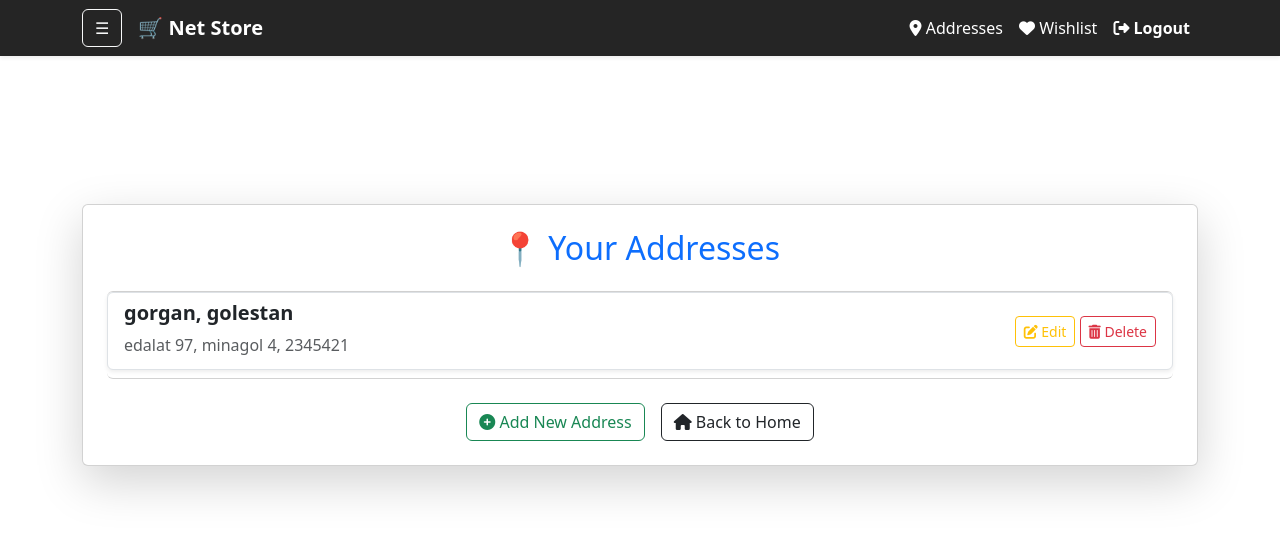
After one commit to aryanpuransanaye/net-store, a Django app: page /customers/address-list/ in a window 1280 px wide. The commit adds this page. Shown: the top 534 px of the page. Run offline with Django 5.2, Linux system fonts and the light colour scheme; a user stored in the database is signed in; data comes from the database, SQL or seed files in the repository; both versions use the stored data as it was after the commit.

Commit message:
Refactor address management URLs and templates for improved clarity and functionality

```diff
--- /dev/null
+++ b/customers/templates/customers/address_list.html
@@ -0,0 +1,43 @@
+{% extends "base.html" %}
+
+{% block content %}
+<div class="container mt-5">
+    <div class="card shadow-lg p-4">
+        <h2 class="text-center text-primary mb-4">📍 Your Addresses</h2>
+
+        {% if addresses %}
+            <div class="list-group">
+                {% for address in addresses %}
+                    <div class="list-group-item d-flex justify-content-between align-items-center shadow-sm rounded mb-2">
+                        <div>
+                            <h5 class="fw-bold">{{ address.city }}, {{ address.state }}</h5>
+                            <p class="mb-1 text-muted">{{ address.street }}, {{ address.postal_code }}</p>
+                        </div>
+                        <div>
+                            <a href="{% url 'customers:edit-address' address.id %}" class="btn btn-outline-warning btn-sm mr-2">
+                                <i class="fas fa-edit"></i> Edit
+                            </a>
+                            <a href="{% url 'customers:delete-address' address.id %}" class="btn btn-outline-danger btn-sm">
+                                <i class="fas fa-trash-alt"></i> Delete
+                            </a>
+                        </div>
+                    </div>
+                {% endfor %}
+            </div>
+        {% else %}
+            <div class="alert alert-info text-center mt-3">
+                <i class="fas fa-info-circle"></i> You have no saved addresses yet. Please add one.
+            </div>
+        {% endif %}
+
+        <div class="d-flex justify-content-center gap-3 mt-4">
+            <a href="{% url 'customers:address-create' %}" class="btn btn-outline-success">
+                <i class="fas fa-plus-circle"></i> Add New Address
+            </a>
+            <a href="{% url 'products:home' %}" class="btn btn-outline-dark">
+                <i class="fas fa-home"></i> Back to Home
+            </a>
+        </div>
+    </div>
+</div>
+{% endblock %}
--- a/customers/urls.py
+++ b/customers/urls.py
@@ -4,7 +4,7 @@ from .views import address_list, address_create, edit_address, delete_address, w
 app_name = 'customers'
 
 urlpatterns = [
-    path('address-forms/', address_list, name='address-forms'),
+    path('address-list/', address_list, name='address-list'),
     path('address-create/', address_create, name='address-create'),
     path('edit-address/<int:address_id>/', edit_address, name='edit-address'),
     path('delete-address/<int:address_id>/', delete_address, name='delete-address'),
--- a/customers/views.py
+++ b/customers/views.py
@@ -8,7 +8,7 @@ from products.models import Product
 def address_list(request):
     customer = request.user.customer
     addresses = Address.objects.filter(customer = customer)
-    return render(request, 'customers/address_forms.html', {'addresses': addresses})
+    return render(request, 'customers/address_list.html', {'addresses': addresses})
 
 
 def address_create(request):
@@ -17,45 +17,36 @@ def address_create(request):
         if form.is_valid():
             address = form.save(commit=False)
             address.customer = request.user.customer
-            return redirect('address-list')
+            address.save()
+            return redirect('customers:address-list')
     else:
         form = AddressForm()
-    return render(request, 'customers/address_forms.html', {'form': form})
+    return render(request, 'customers/address_create.html', {'form': form})
 
 
 def edit_address(request, address_id):
-    address = get_object_or_404(Address, id=address_id)
 
-
-    if request.user != address.customer.user:
-        messages.error(request, "شما اجازه ویرایش این آدرس را ندارید.")
-        return redirect('home')
+    address = get_object_or_404(Address, id=address_id, customer=request.user.customer)
 
     if request.method == 'POST':
         form = AddressForm(request.POST, instance=address)
         if form.is_valid():
             form.save()
-            messages.success(request, "آدرس با موفقیت ویرایش شد.")
-            return redirect('address_list')
+            messages.success(request, "Your address has been updated successfully.")
+            return redirect('customers:address-list')
     else:
         form = AddressForm(instance=address)
 
-    return render(request, 'edit_address.html', {'form': form})
+    return render(request, 'customers/edit_address.html', {'form': form})
 
 
 def delete_address(request, address_id):
-    address = get_object_or_404(Address, id=address_id)
 
-    if request.user != address.customer.user:
-        messages.error(request, "شما اجازه حذف این آدرس را ندارید.")
-        return redirect('home')
+    address = get_object_or_404(Address, id=address_id, customer=request.user.customer)
+    address.delete()
+    messages.success(request, "Your address has been deleted successfully.")
 
-    if request.method == 'POST':
-        address.delete()
-        messages.success(request, "آدرس با موفقیت حذف شد.")
-        return redirect('address_list')
-
-    return render(request, 'delete_address.html', {'address': address})
+    return redirect('customers:address-list')
 
 
 def wishlist_list(request):
@@ -73,11 +64,10 @@ def wishlist_list(request):
 def remove_from_wishlist(request, product_id):
 
     product = get_object_or_404(Product, id=product_id)
-    wishlist, created = Wishlist.objects.get_or_create(customer=request.user.customer)
+    wishlist = Wishlist.objects.get(customer=request.user.customer)
 
-    if product in wishlist.product.all():
-        wishlist.product.remove(product)
-        messages.success(request, f"✅ {product.name} removed from your wishlist.")
+    wishlist.product.remove(product)
+    messages.success(request, f"✅ {product.name} removed from your wishlist.")
 
     return redirect('customers:wishlist-list')
 
--- a/products/templates/products/product_detail.html
+++ b/products/templates/products/product_detail.html
@@ -22,9 +22,9 @@
 
             <p>Stock: {% if product.stock > 0 %} <span class="text-success">In Stock</span> {% else %} <span class="text-danger">Out of Stuck</span> {% endif %}</p>
 
-            <a href="#" class="btn btn-primary mt-3">Add to Cart</a>
-            <a href="{% url 'products:product-review' product.id %}" class="btn btn-primary mt-3">View Reviews</a>
-            <a href="{% url 'customers:wishlist-add' product.id %}" class="btn btn-primary mt-3">Add to Wishlist</a>
+            <a href="#" class="btn btn-primary mt-3">Add to Cart 🛒</a>
+            <a href="{% url 'products:product-review' product.id %}" class="btn btn-primary mt-3">View Reviews 📢</a>
+            <a href="{% url 'customers:wishlist-add' product.id %}" class="btn btn-primary mt-3">Add to Wishlist ✨</a>
         </div>
     </div>
 </div>
--- a/templates/base.html
+++ b/templates/base.html
@@ -93,7 +93,7 @@
         <div class="collapse navbar-collapse" id="navbarNav">
             <ul class="navbar-nav ms-auto">
                 {% if user.is_authenticated %}
-                    <li class="nav-item"><a class="nav-link" href="{% url 'customers:address-forms' %}"><i class="fas fa-map-marker-alt"></i> Addresses</a></li>
+                    <li class="nav-item"><a class="nav-link" href="{% url 'customers:address-list' %}"><i class="fas fa-map-marker-alt"></i> Addresses</a></li>
                     <li class="nav-item"><a class="nav-link" href="{% url 'customers:wishlist-list' %}"><i class="fas fa-heart"></i> Wishlist</a></li>
                     <li class="nav-item"><a class="nav-link text-danger fw-bold" href="{% url 'logout' %}"><i class="fas fa-sign-out-alt"></i> Logout</a></li>
                 {% else %}
@@ -124,14 +124,6 @@
             <li><a href="{% url 'products:product-by-category' category.id %}" class="sidebar-link">{{ category.name }}</a></li>
         {% empty %}
             <li>No categories found.</li>
-        {% endfor %}
-    </ul>
-    <h5>🏷️ Tags</h5>
-    <ul>
-        {% for tag in tags %}
-            <li><a href="{% url 'products:product-by-tag' tag.id %}" class="sidebar-link">{{ tag.name }}</a></li>
-        {% empty %}
-            <li>No tags found.</li>
         {% endfor %}
     </ul>
 </div>
```
Also changed, not shown: customers/templates/customers/address_create.html (added, +22 -0 lines), customers/templates/customers/address_forms.html (deleted, +0 -13 lines), customers/templates/customers/delete_address.html (deleted, +0 -15 lines), customers/templates/customers/edit_address.html (+18 -8 lines), db.sqlite3.
